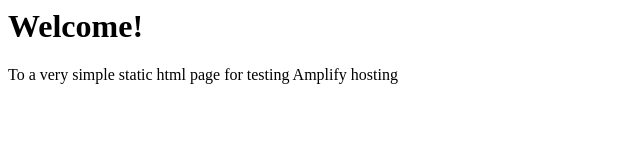
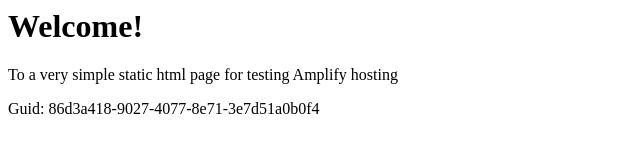
Before and after one commit to aws-aemilia-gru/Github-PR-Commit-Integration-Test-DoNotTouch-v0-prod-sa-east-1, a website: page src/index.html in a window 1280 px wide. Shown: the whole page, without its empty margins (0-640 px from the left). Drawn offline with Linux system fonts and the light colour scheme.

Commit message:
commit from integ tests

```diff
--- a/src/index.html
+++ b/src/index.html
@@ -1,3 +1,5 @@
+
+
 <html lang="en">
 
 <head>
@@ -10,6 +12,6 @@
 <body>
     <h1>Welcome!</h1>
     <p>To a very simple static html page for testing Amplify hosting</p>
-</body>
+    <p>Guid: 86d3a418-9027-4077-8e71-3e7d51a0b0f4</p></body>
 
 </html>
```
